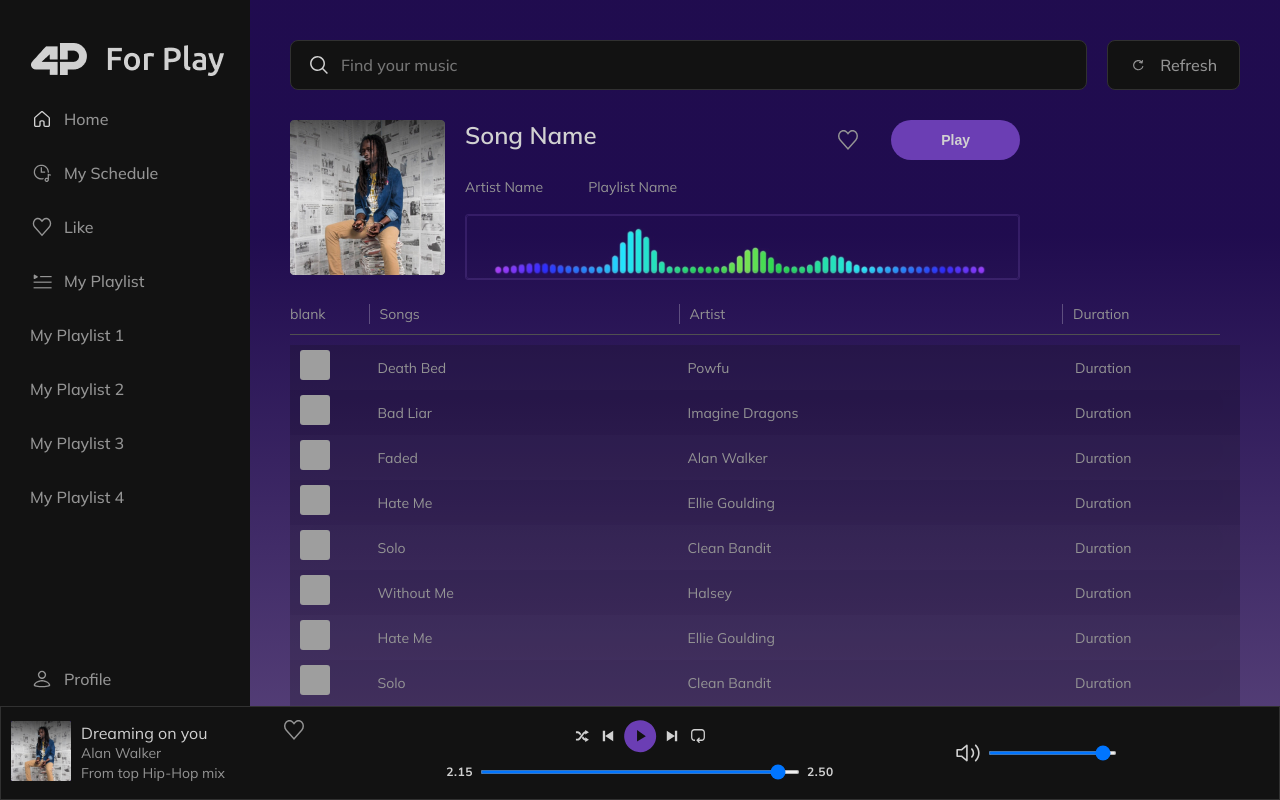
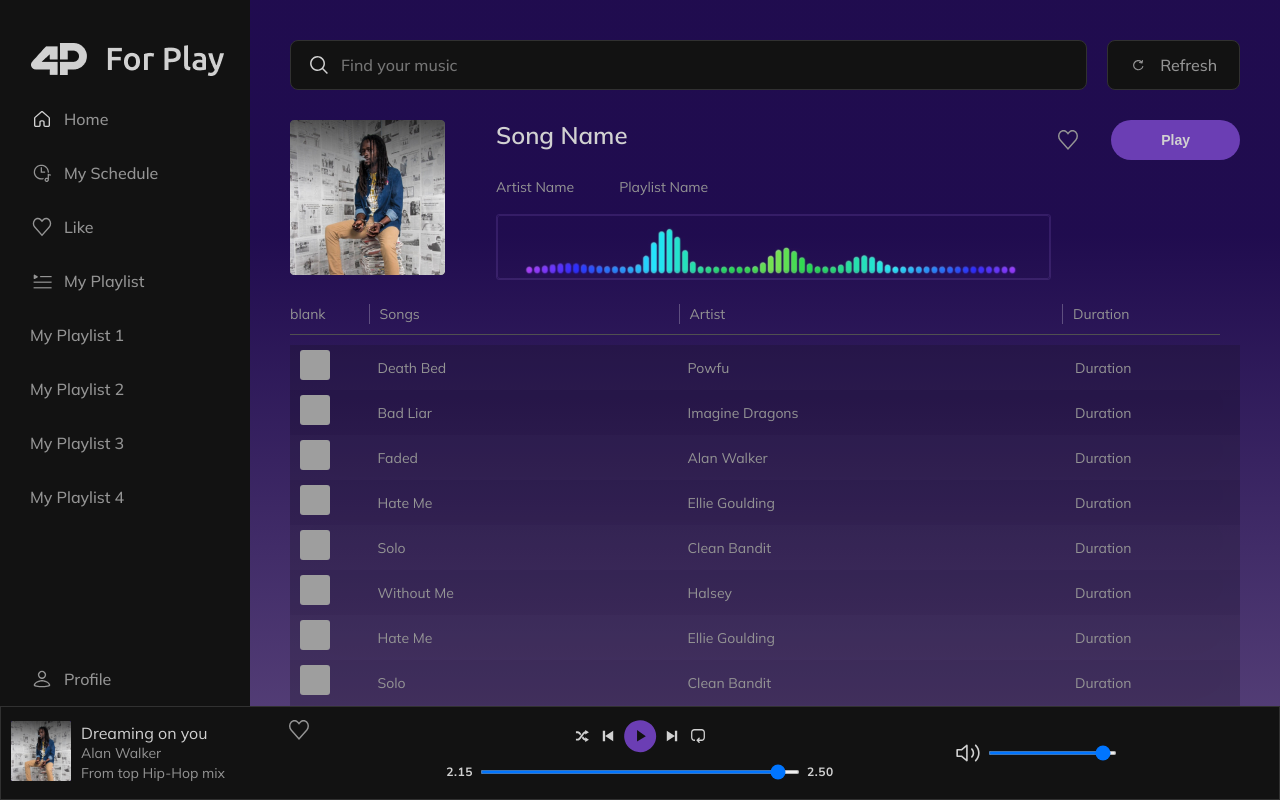
Before and after one commit to gautamrudani/4Play, a React (Create React App) app: page / in a window 1280 px wide. Built offline with nearby package versions, Linux system fonts and the light colour scheme; grey boxes are pictures that could not be loaded.

Commit message:
css fixed

```diff
--- a/src/component/footer/footer.module.scss
+++ b/src/component/footer/footer.module.scss
@@ -1,6 +1,6 @@
 .footerarea{
     height: 94px;
-    width: 100%;
+    // width: 100%;
     border: 1px solid #313131;
     background: var(--secondary-bg, #121212);
     display: flex;
--- a/src/component/footer/playersongdetails.module.scss
+++ b/src/component/footer/playersongdetails.module.scss
@@ -5,7 +5,7 @@
   .songData{
     display: flex;
     gap: 10px;
-    flex: 4;
+    flex: 5;
     align-items: center;
     .songImg{
       img{
--- a/src/component/maincontainer/maincontainer.module.scss
+++ b/src/component/maincontainer/maincontainer.module.scss
@@ -1,6 +1,6 @@
 .maincontainer{
     flex:1;
-    height: calc(100vh - 94px);
+    // height: calc(100vh - 94px);
     padding: 40px 40px 0 40px;
     background: linear-gradient(180deg, #40189D80 33.33%, rgba(163, 120, 233, 0.5) 100%), black;
     display: flex;
--- a/src/component/maincontainer/player.module.scss
+++ b/src/component/maincontainer/player.module.scss
@@ -3,7 +3,7 @@
 .playercontainer{
   display: flex;
   flex-direction: row;
-  width: 60%;
+  // width: 60%;
   padding-top: 10px;
 
   .songimage{
--- a/src/component/maincontainer/songlist..module.scss
+++ b/src/component/maincontainer/songlist..module.scss
@@ -2,7 +2,7 @@
 
 
 .SongListcontainer{
-    overflow: hidden;
+    overflow: scroll;
   .songitemcontainer{
     display: flex;
     gap: 5px;
--- a/src/component/sidebar/sidebar.module.scss
+++ b/src/component/sidebar/sidebar.module.scss
@@ -4,11 +4,12 @@
   width: 250px;
   background-color: $SecondaryBgColor;
   // height: 100vh;
-  height: calc(100vh - 94px);
+  // height: calc(100vh - 94px);
   // color: aliceblue;
   padding-top: 30px;
   display: flex;
   flex-direction: column;
+
 
   .logo {
     padding: 0 30px;
@@ -18,6 +19,8 @@
     flex-direction: column;
     justify-content: space-between;
     height: 94%;
+    overflow: hidden;
+    overflow-y: auto;
 
     // height: 95%;
     // background-color: red;
--- a/src/pages/home.module.scss
+++ b/src/pages/home.module.scss
@@ -1,6 +1,6 @@
 .homeContainer{
-    // display: flex;
-    // flex-direction: column;
+    display: flex;
+    flex-direction: column;
     .container{
         display: flex;
         height: calc(100vh - 94px);
@@ -10,6 +10,6 @@
     .footerMainContainer{
         // display: flex;
         // flex: 1;
-        // width: 100%;
+        // width: 100vw;
     }
 }
```
Also changed, not shown: src/pages/Home.jsx (line endings or trailing spaces).
